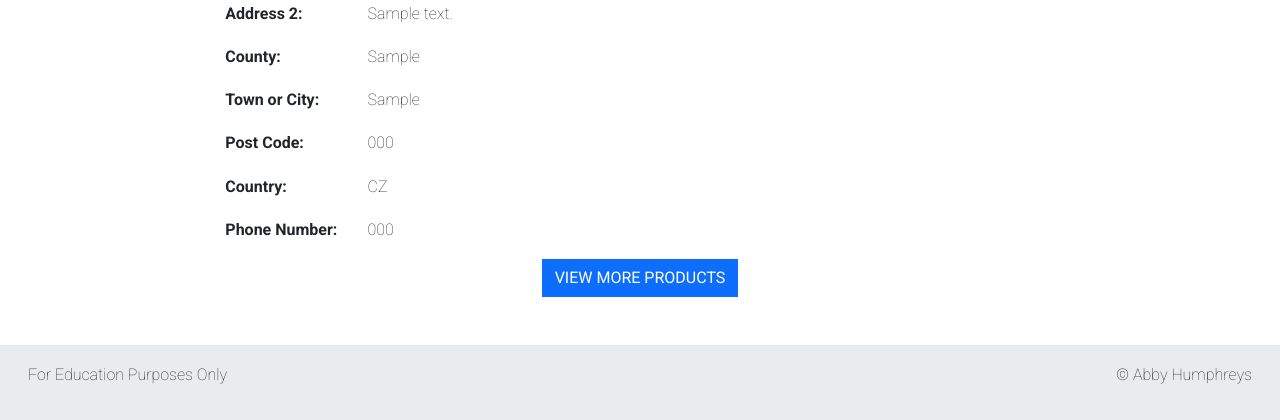
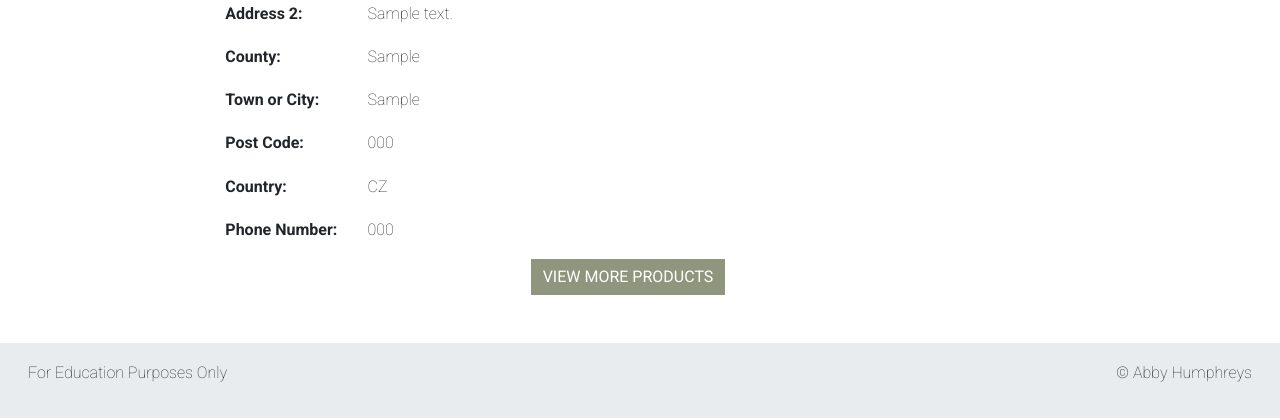
Before and after one commit to AbbyHumphreys/boho_bulbs, a Django app: page /checkout/checkout_success/000 in a window 1280 px wide. Shown: the part 592-1012 px from the top of the page. Run offline with Django 3.2, Linux system fonts and the light colour scheme; data comes from the database, SQL or seed files in the repository; tables that the repository leaves empty hold one stand-in row (values such as "Sample post"); some libraries are stand-ins or nearby versions.

Commit message:
add: button to go back to profile

```diff
--- a/checkout/templates/checkout/checkout_success.html
+++ b/checkout/templates/checkout/checkout_success.html
@@ -157,15 +157,22 @@
                     <p>£{{ order.grand_total }}</p>
                 </div>
             </div>
-        </div>
             <div class="col-2"></div>
         </div>
-
         <div class="row text-center mb-5">
-            <div class="col-12">
-                <a href="{% url 'products' %}" class="btn btn-primary rounded-0 text-center">
-                    <span class="text-uppercase">View more products</span>
-                </a>
+            {% if from_profile %}
+                <div class="col-12">
+                    <a href="{% url 'profile' %}" class="btn btn-primary bg-color-1 border-0 rounded-0">
+                        <span class="text-uppercase">Back to Profile</span>
+                    </a>
+                </div>
+            {% else %}
+                <div class="col-12">
+                    <a href="{% url 'products' %}" class="btn btn-primary bg-color-1 border-0 rounded-0">
+                        <span class="text-uppercase">View more products</span>
+                    </a>
+                </div>
+            {% endif %}
             </div>
         </div>
     </div>
```
